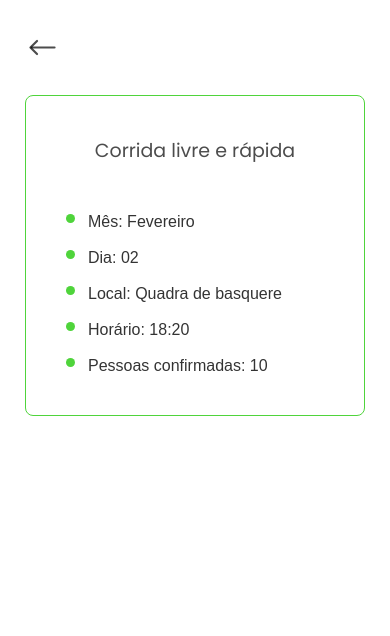
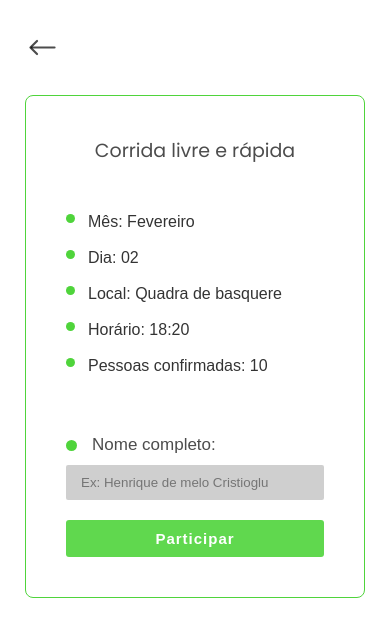
Before and after one commit to henrique2003/Sporgenda-front-end, a React (Create React App) app: page /mais/12 in a window 390 px wide. Shown: the top 636 px of the page. Built offline with nearby package versions, Linux system fonts and the light colour scheme.

Commit message:
style: responsive form More

```diff
--- a/src/pages/More/index.tsx
+++ b/src/pages/More/index.tsx
@@ -33,8 +33,11 @@ const More: React.FC<Props> = ({ match }) => {
           <div className="wrapper_more_form_header">
             <div></div><p>Nome completo:</p>
           </div>
-          <div className="wrapper_more_form_content">
-            <input type="text"/> <button type="submit">Participar</button>
+          <div className="wrapper_more_form_input">
+            <input
+              type="text"
+              placeholder="Ex: Henrique de melo Cristioglu"
+            /> <button type="submit">Participar</button>
           </div>
         </form>
       </div>
--- a/src/pages/More/style.css
+++ b/src/pages/More/style.css
@@ -30,7 +30,53 @@
 
 /* Card Form */
 .wrapper_more .wrapper_more_card form {
-  display: none;
+  margin-top: 40px;
+}
+
+.wrapper_more .wrapper_more_card form .wrapper_more_form_header {
+  margin-top: 60px;
+  display: flex;
+}
+
+.wrapper_more .wrapper_more_card form .wrapper_more_form_header div {
+  width: 11px;
+  height: 11px;
+  background: #4fd43b;
+  border-radius: 50%;
+  margin-right: 15px;
+  margin-top: 5px;
+}
+
+.wrapper_more .wrapper_more_card form .wrapper_more_form_header p {
+  color: rgba(0, 0, 0, 0.7);
+  font-size: 17px;
+}
+
+.wrapper_more .wrapper_more_card form .wrapper_more_form_input {
+  margin-top: 15px;
+  display: flex;
+}
+
+.wrapper_more .wrapper_more_card form .wrapper_more_form_input input {
+  border: none;
+  background: rgba(196, 196, 196, 0.8);
+  flex: 2;
+  border-radius: 2px;
+  padding: 10px 15px;
+}
+
+.wrapper_more .wrapper_more_card form .wrapper_more_form_input button {
+  font-weight: bold;
+  margin-left: 10px;
+  flex: 1;
+  background: rgba(79, 212, 59, 0.9);
+  color: white;
+  border: none;
+  border-radius: 3px;
+  font-size: 17px;
+  letter-spacing: 1px;
+  margin-left: 30px;
+  cursor: pointer;
 }
 
 /* Change grid information  */
@@ -82,6 +128,30 @@
   .wrapper_more .wrapper_more_card .wrapper_more_body .wraper_information {
     grid-template-columns: repeat(1, 1fr);
   }
+
+  .wrapper_more .wrapper_more_card form .wrapper_more_form_input button {
+    font-size: 16px;
+  }
+}
+
+/* Big Celphones */
+@media (max-width: 600px) {
+  .wrapper_more .wrapper_more_card form .wrapper_more_form_input {
+    margin-top: 10px;
+    display: flex;
+    flex-direction: column;
+  }
+
+  .wrapper_more .wrapper_more_card form .wrapper_more_form_input input {
+    flex: 1;
+  }
+
+  .wrapper_more .wrapper_more_card form .wrapper_more_form_input button {
+    font-size: 15px;
+    margin: 0;
+    margin-top: 20px;
+    padding: 10px;
+  }
 }
 
 /* Celphones */
```
